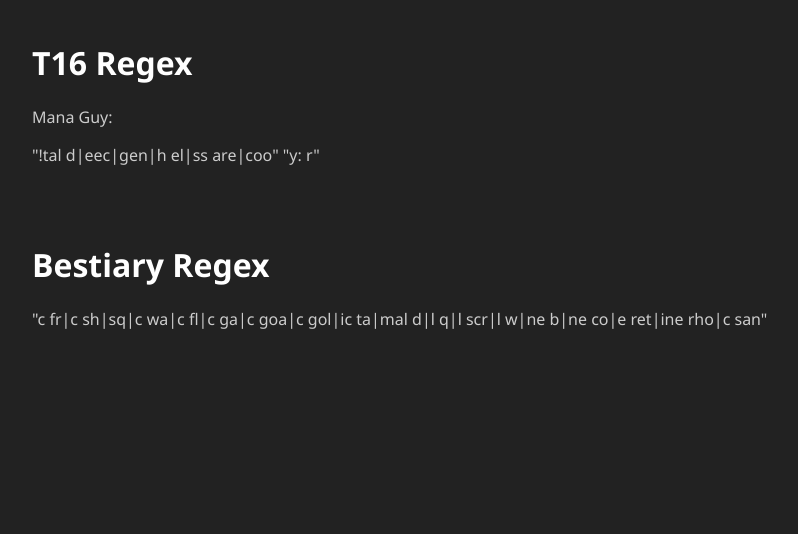
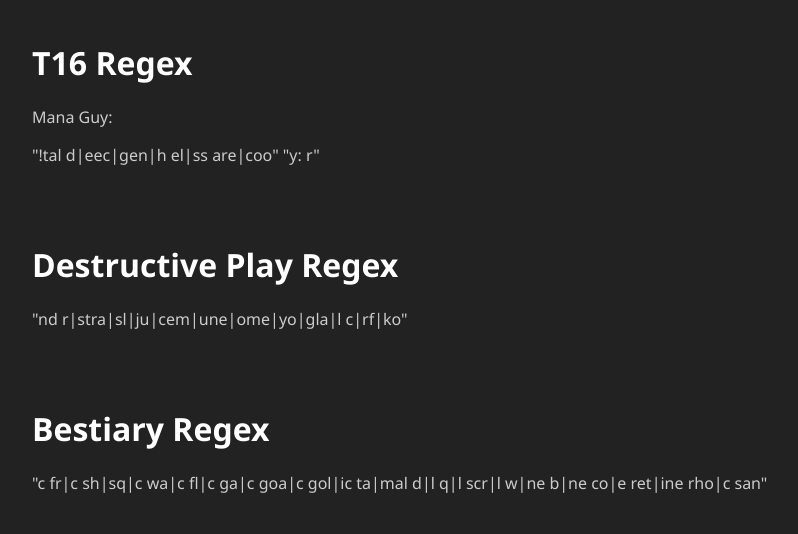
Before and after one commit to jedique/jedique.github.io, a plain HTML site: page regex.html in a window 1280 px wide. Shown: the whole page, without its empty margins (128-926 px from the left). Drawn offline with Linux system fonts and the light colour scheme.

Commit message:
Update regex.html

```diff
--- a/regex.html
+++ b/regex.html
@@ -35,6 +35,11 @@
 </div>
 
 <div class="container">
+    <h1>Destructive Play Regex</h1>
+    <p>"nd r|stra|sl|ju|cem|une|ome|yo|gla|l c|rf|ko"</p>
+</div>
+
+<div class="container">
     <h1>Bestiary Regex</h1>
     <p>"c fr|c sh|sq|c wa|c fl|c ga|c goa|c gol|ic ta|mal d|l q|l scr|l w|ne b|ne co|e ret|ine rho|c san"</p>
 </div>
```
